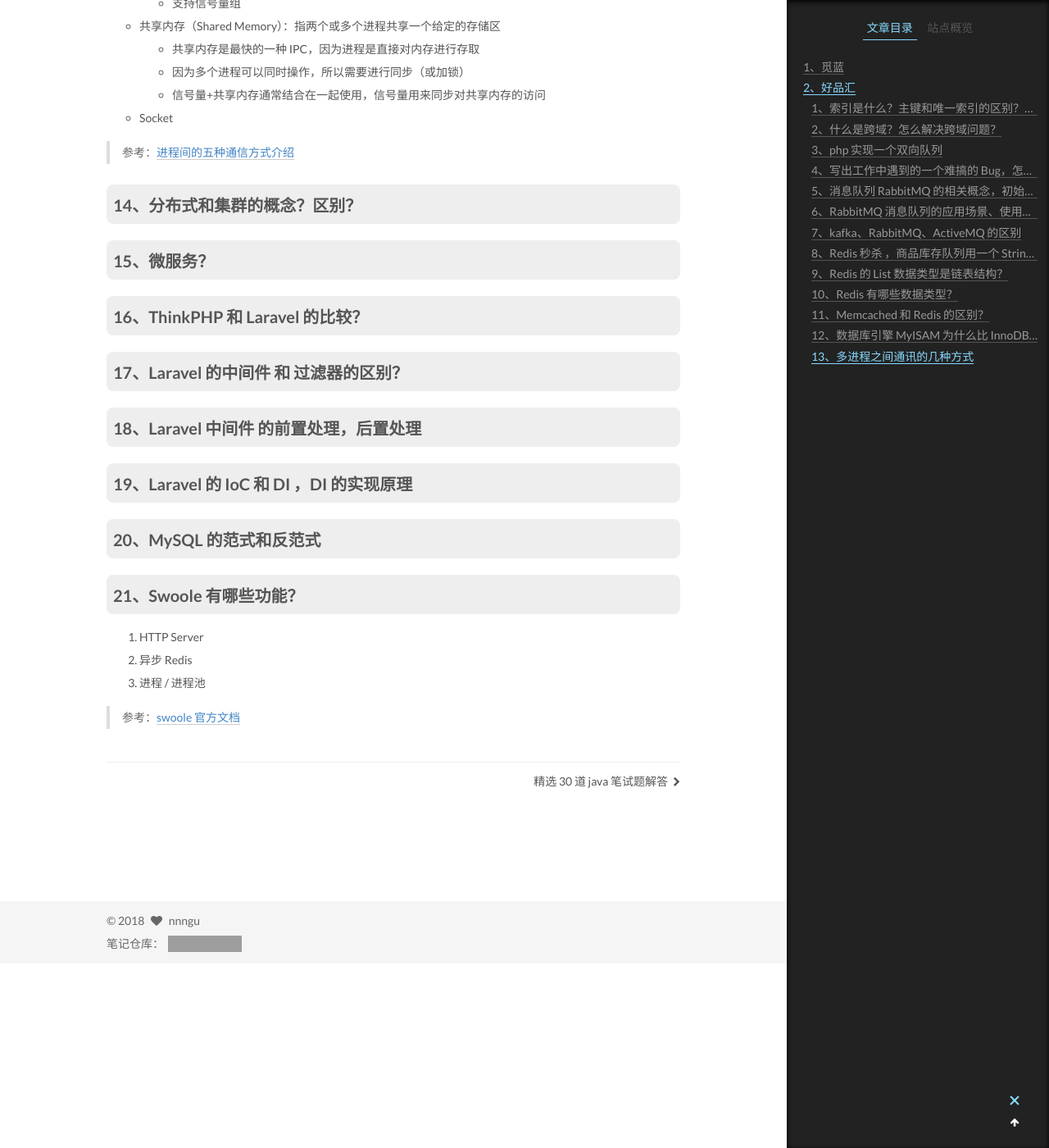
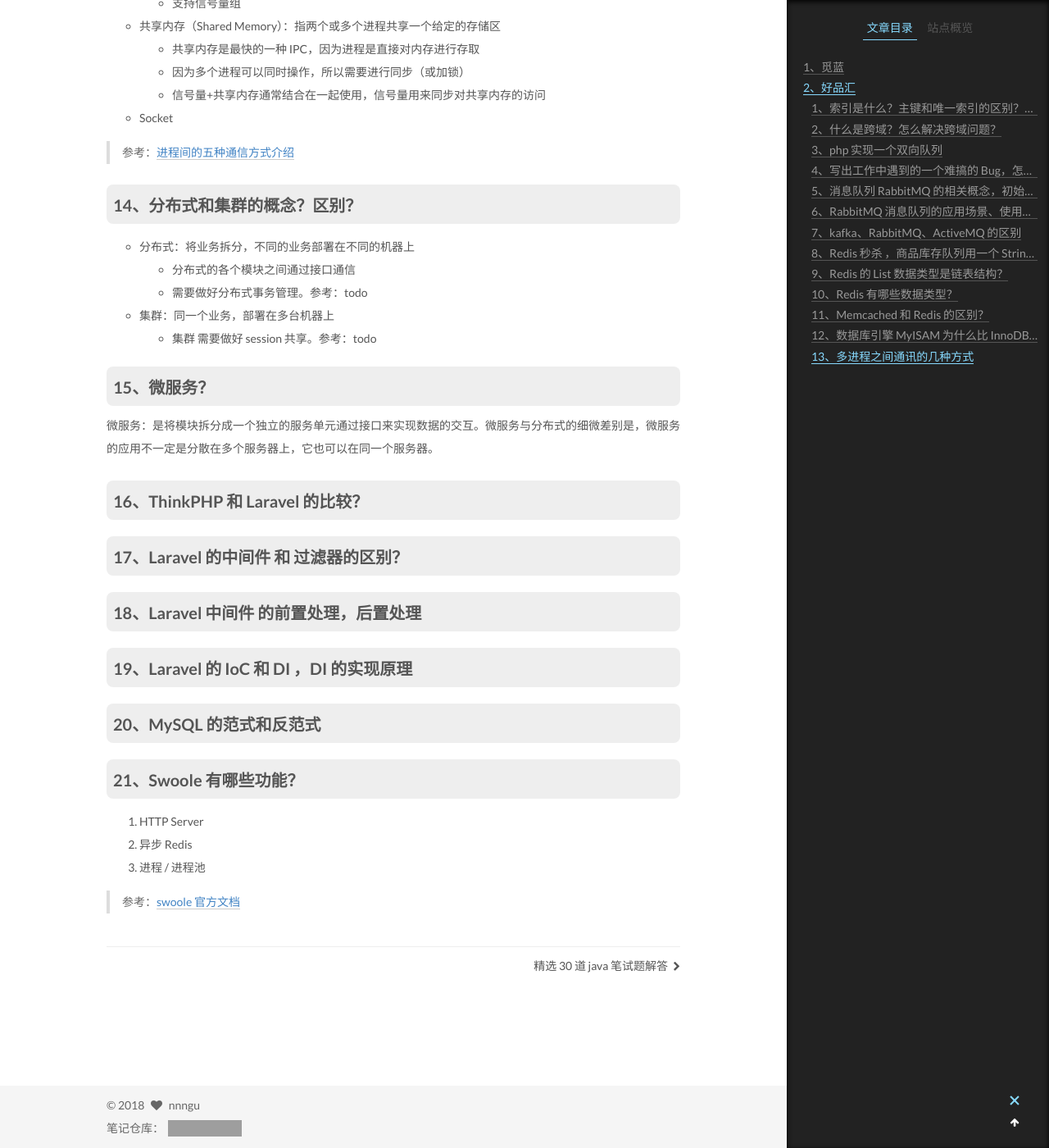
Before and after one commit to nnngu/LearningNotes, a Jekyll site: the page built from _posts/2018-06-05-PHP 面试题收集.md, in a window 1280 px wide and 1400 px high, scrolled down 10465 px. Shown: the whole window at 82% size. Built offline with Jekyll 4.4.1, drawn with Linux system fonts in a browser that asks for light colours; grey boxes are pictures that could not be loaded.

Commit message:
修改文件: _posts/2018-06-05-PHP 面试题收集.md

```diff
--- a/_posts/2018-06-05-PHP 面试题收集.md
+++ b/_posts/2018-06-05-PHP 面试题收集.md
@@ -378,9 +378,15 @@ Redis的操作之所以是原子性的，是因为Redis是单线程的。
 
 ### 14、分布式和集群的概念？区别？
 
-
+- 分布式：将业务拆分，不同的业务部署在不同的机器上
+  - 分布式的各个模块之间通过接口通信
+  - 需要做好分布式事务管理。参考：todo
+- 集群：同一个业务，部署在多台机器上
+  - 集群 需要做好 session 共享。参考：todo
 
 ### 15、微服务？
+
+微服务：是将模块拆分成一个独立的服务单元通过接口来实现数据的交互。微服务与分布式的细微差别是，微服务的应用不一定是分散在多个服务器上，它也可以在同一个服务器。
 
 ### 16、ThinkPHP 和 Laravel 的比较？
 
```
